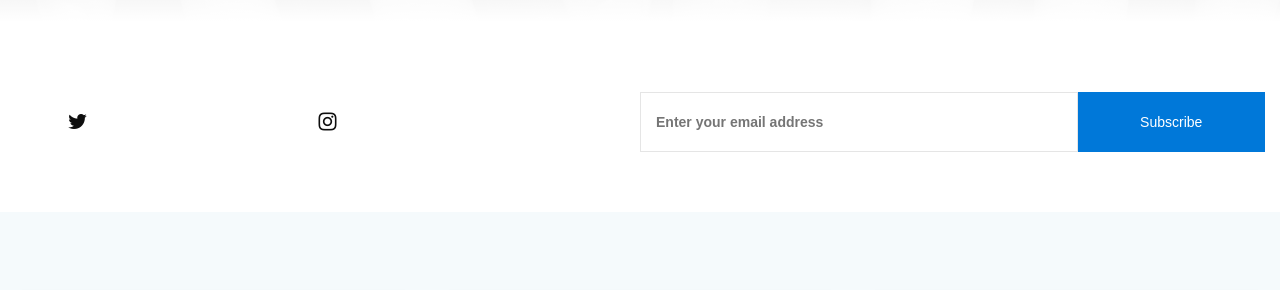
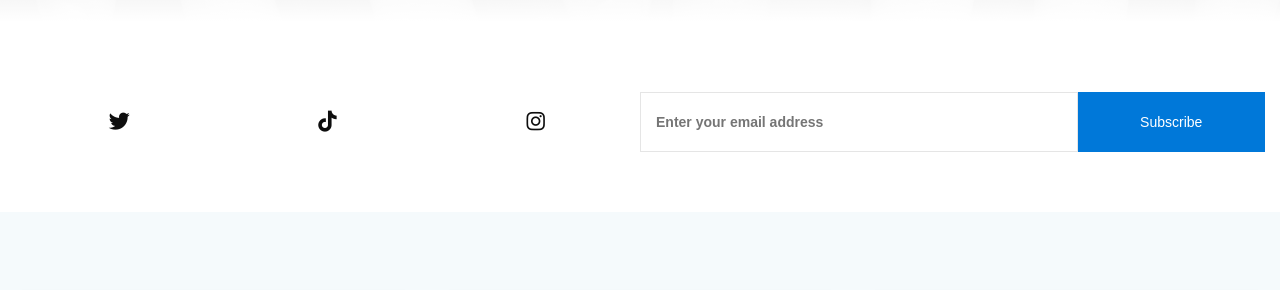
Before and after one commit to kyleisuncool/kyleisun.cool, a Jekyll site: the page built from index.html, in a window 1280 px wide. Shown: the part 668-958 px from the top of the page. Built offline with Jekyll 4.4.1, drawn with Linux system fonts in a browser that asks for light colours; nearby versions of some CDN libraries; the list of posts is cut into pages by our own code.

Commit message:
social links, font-awesome updated cdn

```diff
--- a/_config.yml
+++ b/_config.yml
@@ -13,7 +13,7 @@
 author-name: K. Joseph Sowards-Gesquiere
 author-image: 10.jpg
 about-author: My name is Ben Campbell. I'm an actor and a musician. Retro wolf banjo succulen tsgoch ujang tumeric hammock offal.
-author-email: help.example@gmail.com
+author-email: kyle.sowards+kyleisuncool@gmail.com
 author-twitter: https://twitter.com/kj_sowards
 author-instagram: https://www.instagram.com/kyleisun.cool
 author-tiktok: https://tiktok.com/@kyleisun.cool?
@@ -26,7 +26,6 @@
     about-author: My name is Natali Braxton. I love walking, I play the guitar in my spare time. And also write articles about different technologies.
     author-email: natali.example@gmail.com
     author-twitter: https://twitter.com/
-    author-facebook: https://twitter.com/
     author-instagram: https://www.instagram.com/
     author-pinterest: https://pinterest.com/
 
--- a/_includes/head.html
+++ b/_includes/head.html
@@ -10,6 +10,9 @@
   <link rel="preconnect" href="https://fonts.gstatic.com">
   <link href="https://fonts.googleapis.com/css2?family=Merriweather:wght@300;400;700&display=swap" rel="stylesheet">
   <link href="https://fonts.googleapis.com/css2?family=Roboto+Slab:wght@300;400&display=swap" rel="stylesheet">
+
+  <!-- Font Awesome CDN -->
+  <script src="https://kit.fontawesome.com/cc49a3364e.js" crossorigin="anonymous"></script>
 
   <!--keeping until i've updated it and gotten it out of the css-->
   <link href="https://fonts.googleapis.com/css?family=Dancing+Script%7CPT+Serif:400,400i,700%7CLato:400,700%7CRoboto:300,400" rel="stylesheet">
--- a/_includes/info-box.html
+++ b/_includes/info-box.html
@@ -21,15 +21,6 @@
         {% else %}
         {% endif %}
 
-        {% if site.google-plus %}
-        <li>
-          <a href="{{ site.google-plus }}" target="_blank">
-            <i class="fa fa-google-plus" aria-hidden="true"></i>
-          </a>
-        </li>
-        {% else %}
-        {% endif %}
-
         {% if site.instagram %}
         <li>
           <a href="{{ site.instagram }}" target="_blank">
@@ -37,15 +28,6 @@
           </a>
         </li>
         {% else %}{% endif %}
-
-        {% if site.pinterest %}
-        <li>
-          <a href="{{ site.pinterest }}" target="_blank">
-            <i class="fa fa-pinterest" aria-hidden="true"></i>
-          </a>
-        </li>
-        {% else %}
-        {% endif %}
 
       </ul>
     </div>
--- a/_sass/parts/_info-box.scss
+++ b/_sass/parts/_info-box.scss
@@ -19,7 +19,7 @@
     padding: 0;
     margin: 0;
     a {
-      width: 20%;
+      width: 33.32%;
       float: left;
       text-align: center;
       line-height: 60px;
--- a/css/main.css
+++ b/css/main.css
@@ -980,7 +980,7 @@
 }
 
 .info-social-list li a {
-  width: 20%;
+  width: 33.32%;
   float: left;
   text-align: center;
   line-height: 60px;
--- a/package.json
+++ b/package.json
@@ -19,5 +19,8 @@
     "gulp-imagemin": "^3.4.0",
     "gulp-rename": "^1.2.2",
     "gulp-sass": "^3.1.0"
+  },
+  "dependencies": {
+    "@fortawesome/fontawesome-free": "^5.15.3"
   }
 }
```
Also changed, not shown: 1 other file.
